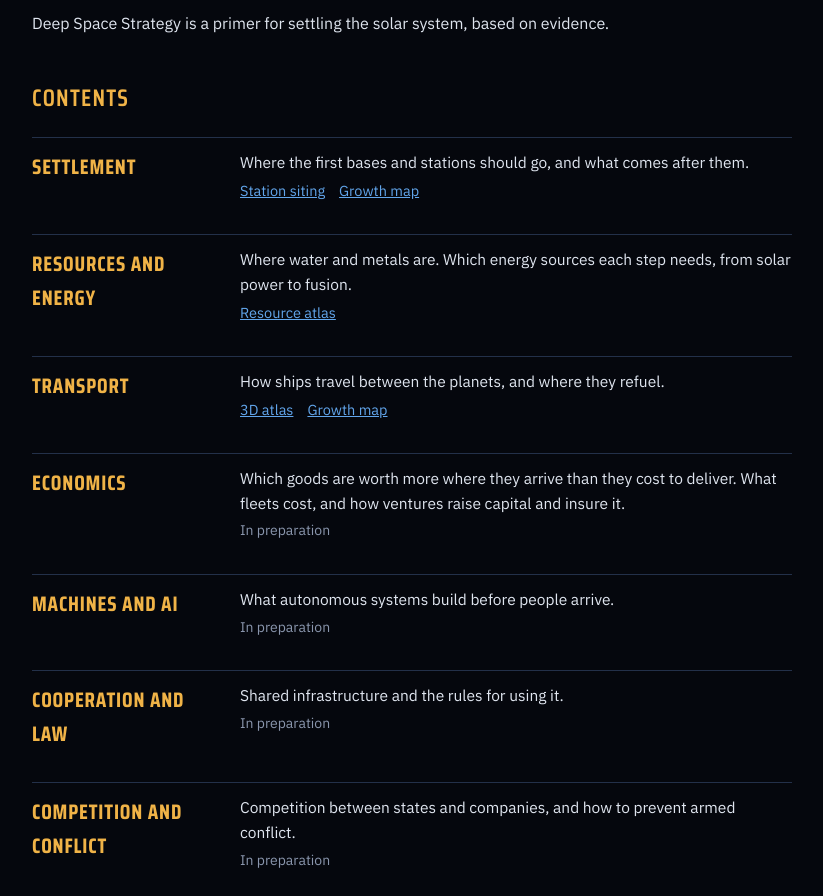
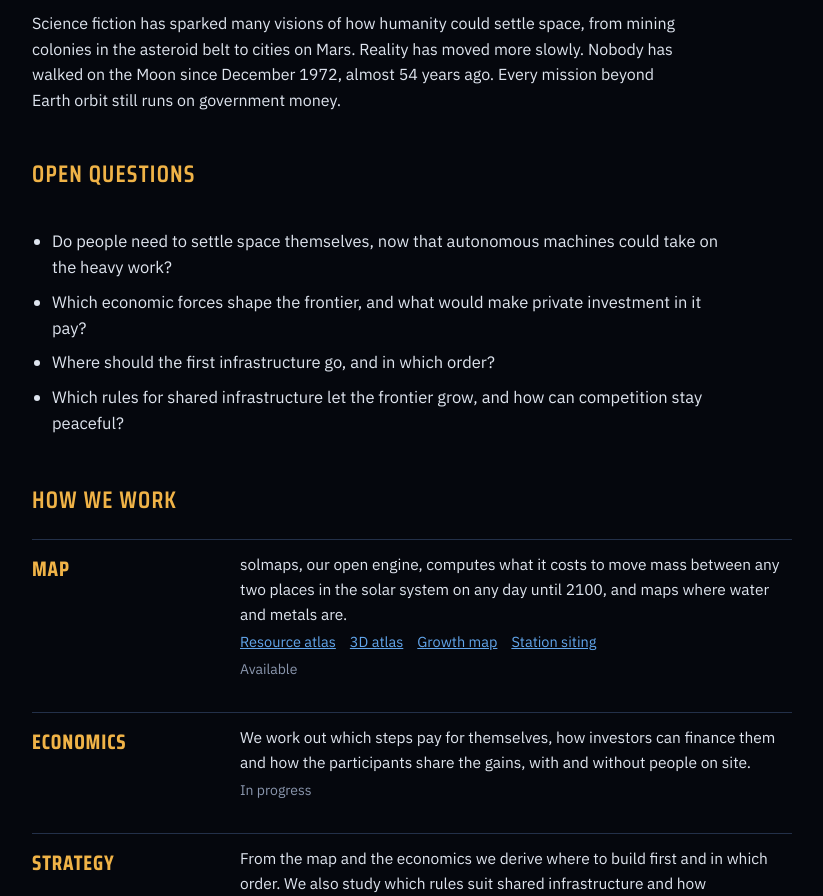
Before and after one commit to bhanneke/deep-space-strategy, a plain HTML site: page docs/index.html in a window 1280 px wide. Shown: the part 202-1098 px from the top of the page, without its empty margins (228-1051 px from the left). Drawn offline with Linux system fonts and the light colour scheme.

Commit message:
Landing page draft: goal, open questions, three steps with status
Co-Authored-By: Claude Opus 5.5 <noreply@anthropic.com>

```diff
--- a/docs/index.html
+++ b/docs/index.html
@@ -1,6 +1,6 @@
 <!doctype html><html lang="en"><head><meta charset="utf-8"><meta name="viewport" content="width=device-width, initial-scale=1, viewport-fit=cover"></head><body>
 <title>Deep Space Strategy</title>
-<meta name="description" content="Deep Space Strategy studies where humanity should build in the solar system, and in which order.">
+<meta name="description" content="Deep Space Strategy studies how to establish the frontier in space and make space work.">
 <link rel="preconnect" href="https://fonts.googleapis.com">
 <link rel="preconnect" href="https://fonts.gstatic.com" crossorigin>
 <link rel="stylesheet" href="https://fonts.googleapis.com/css2?family=Saira+Condensed:wght@600;700&family=IBM+Plex+Sans:wght@400;500;600&family=IBM+Plex+Mono:wght@400&display=swap">
@@ -8,30 +8,35 @@
 <style>
 .hero{display:flex;flex-direction:column;gap:14px;padding:28px 0 6px}
 .hero h1{font-size:60px}
-.hero .lede{font-size:23px;color:var(--ink);max-width:32ch;line-height:1.35}
+.hero .lede{font-size:23px;color:var(--ink);max-width:34ch;line-height:1.35}
+.questions{margin:6px 0 0;padding-left:20px}
+.questions li{font-size:16.5px;margin:8px 0}
 .area{display:grid;grid-template-columns:190px 1fr;gap:4px 18px;padding:12px 0;border-top:1px solid var(--rule)}
 .area h3{font-family:var(--f-display);font-size:21px;letter-spacing:.04em;text-transform:uppercase;color:var(--sun);margin:0}
 .area p{font-size:15.5px}
 .area .links{display:flex;flex-wrap:wrap;gap:4px 14px;font-size:14.5px;margin-top:4px}
-.area .soon{color:var(--dim);font-size:14px;margin-top:4px}
+.area .status{color:var(--dim);font-size:14px;margin-top:4px}
 @media (max-width:560px){.area{grid-template-columns:1fr}.hero h1{font-size:44px}.hero .lede{font-size:20px}}
 </style>
 <main>
   <div class="hero">
     <h1>Deep Space Strategy</h1>
-    <p class="lede">We study where humanity should build in the solar system, and in which order.</p>
-    <p>Deep Space Strategy is a primer for settling the solar system, based on evidence.</p>
+    <p class="lede">We want to understand how to establish the frontier in space and make space work.</p>
+    <p>Science fiction has sparked many visions of how humanity could settle space, from mining colonies in the asteroid belt to cities on Mars. Reality has moved more slowly. Nobody has walked on the Moon since December 1972, almost 54 years ago. Every mission beyond Earth orbit still runs on government money.</p>
   </div>
 
-  <h2>Contents</h2>
-  <div class="area"><h3>Settlement</h3><div><p>Where the first bases and stations should go, and what comes after them.</p><p class="links"><a href="https://bhanneke.github.io/solmaps/station-siting.html">Station siting</a><a href="https://bhanneke.github.io/solmaps/growth-map.html">Growth map</a></p></div></div>
-  <div class="area"><h3>Resources and energy</h3><div><p>Where water and metals are. Which energy sources each step needs, from solar power to fusion.</p><p class="links"><a href="https://bhanneke.github.io/solmaps/atlas.html">Resource atlas</a></p></div></div>
-  <div class="area"><h3>Transport</h3><div><p>How ships travel between the planets, and where they refuel.</p><p class="links"><a href="https://bhanneke.github.io/solmaps/solar-system-3d.html">3D atlas</a><a href="https://bhanneke.github.io/solmaps/growth-map.html">Growth map</a></p></div></div>
-  <div class="area"><h3>Economics</h3><div><p>Which goods are worth more where they arrive than they cost to deliver. What fleets cost, and how ventures raise capital and insure it.</p><p class="soon">In preparation</p></div></div>
-  <div class="area"><h3>Machines and AI</h3><div><p>What autonomous systems build before people arrive.</p><p class="soon">In preparation</p></div></div>
-  <div class="area"><h3>Cooperation and law</h3><div><p>Shared infrastructure and the rules for using it.</p><p class="soon">In preparation</p></div></div>
-  <div class="area"><h3>Competition and conflict</h3><div><p>Competition between states and companies, and how to prevent armed conflict.</p><p class="soon">In preparation</p></div></div>
-  <div class="area"><h3>Simulation</h3><div><p>Computer simulations in which many actors pursue different strategies.</p><p class="soon">In preparation</p></div></div>
+  <h2>Open questions</h2>
+  <ul class="questions">
+    <li>Do people need to settle space themselves, now that autonomous machines could take on the heavy work?</li>
+    <li>Which economic forces shape the frontier, and what would make private investment in it pay?</li>
+    <li>Where should the first infrastructure go, and in which order?</li>
+    <li>Which rules for shared infrastructure let the frontier grow, and how can competition stay peaceful?</li>
+  </ul>
+
+  <h2>How we work</h2>
+  <div class="area"><h3>Map</h3><div><p>solmaps, our open engine, computes what it costs to move mass between any two places in the solar system on any day until 2100, and maps where water and metals are.</p><p class="links"><a href="https://bhanneke.github.io/solmaps/atlas.html">Resource atlas</a><a href="https://bhanneke.github.io/solmaps/solar-system-3d.html">3D atlas</a><a href="https://bhanneke.github.io/solmaps/growth-map.html">Growth map</a><a href="https://bhanneke.github.io/solmaps/station-siting.html">Station siting</a></p><p class="status">Available</p></div></div>
+  <div class="area"><h3>Economics</h3><div><p>We work out which steps pay for themselves, how investors can finance them and how the participants share the gains, with and without people on site.</p><p class="status">In progress</p></div></div>
+  <div class="area"><h3>Strategy</h3><div><p>From the map and the economics we derive where to build first and in which order. We also study which rules suit shared infrastructure and how competition can stay peaceful, and test these strategies in simulations with many actors. The results form a primer for settling the solar system, based on evidence.</p><p class="status">Planned</p></div></div>
 
   <h2>Method</h2>
   <p>The maps and route tools run on <a href="https://bhanneke.github.io/solmaps/">solmaps</a>, our open-source engine. <a href="https://bhanneke.github.io/solmaps/how-it-works.html">How solmaps works</a> gives an overview; the <a href="https://bhanneke.github.io/solmaps/technical.html">technical documentation</a> gives the formulas and references.</p>
```
Also changed, not shown: site/index.html (+19 -14 lines).
